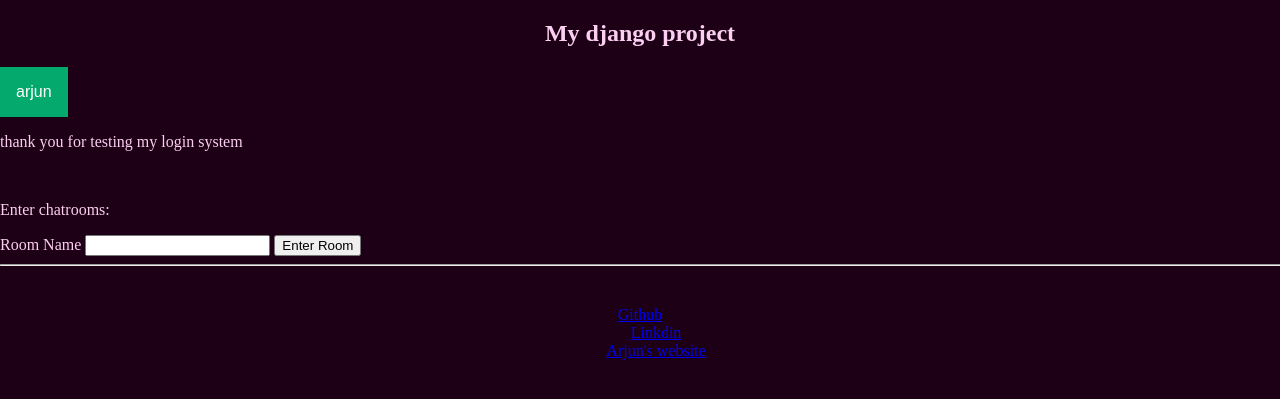
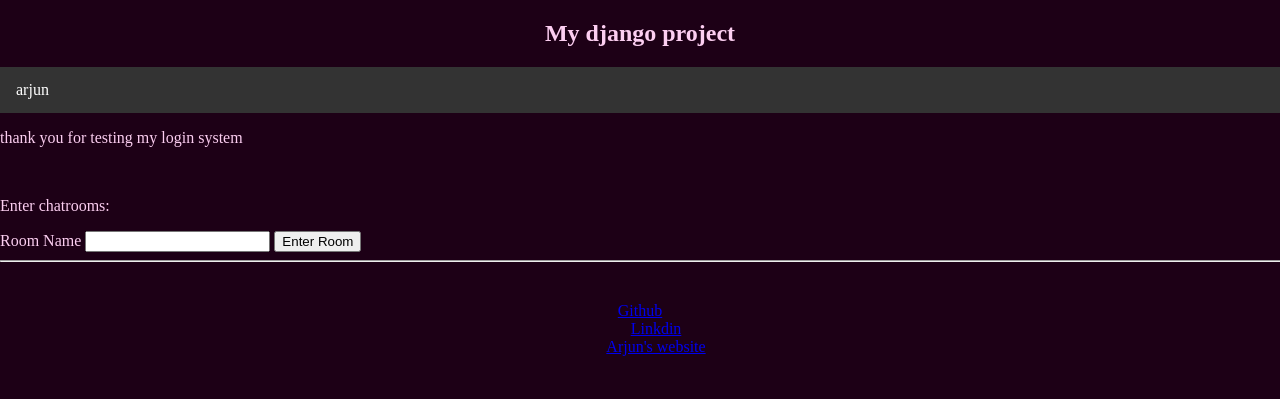
Before and after one commit to arjunprakash027/Django_application, a Django app: page / in a window 1280 px wide. Shown: the top 399 px of the page. Run offline with Django 4.2, Linux system fonts and the light colour scheme; a user stored in the database is signed in.

Commit message:
changes in ui

```diff
--- a/templates/authapp/index.html
+++ b/templates/authapp/index.html
@@ -21,13 +21,17 @@
     <title>logged in</title>
    </head>
    <body>
+    <div class="navbar">
         <div class="dropdown">
-        <button class="dropbtn">{{ request.user.username }}</button>
+          <button class="dropbtn">{{ request.user.username}}
+            <i class="fa fa-caret-down"></i>
+          </button>
           <div class="dropdown-content">
             <a href="/signout">logout</a>
             <a href="/signup">create a new account</a>
             <a href="/signin">login with an new account</a>
             <a href="/feedback">Leave your feedback</a>
+          </div>
         </div>
       </div>
      <p>thank you for testing my login system</p>
@@ -96,63 +100,64 @@
         margin-top:2rem
     }
 
-    .dropbtn {
-  background-color: #04AA6D;
+    .navbar {
+  overflow: hidden;
+  background-color: #333;
+}
+
+.navbar a {
+  float: left;
+  font-size: 16px;
   color: white;
-  padding: 16px;
-  font-size: 16px;
-  border: none;
+  text-align: center;
+  padding: 14px 16px;
+  text-decoration: none;
 }
 
 .dropdown {
-  position: relative;
-  display: inline-block;
+  float: left;
+  overflow: hidden;
+}
+
+.dropdown .dropbtn {
+  font-size: 16px;
+  border: none;
+  outline: none;
+  color: white;
+  padding: 14px 16px;
+  background-color: inherit;
+  font-family: inherit;
+  margin: 0;
+}
+
+.navbar a:hover, .dropdown:hover .dropbtn {
+  background-color: red;
 }
 
 .dropdown-content {
   display: none;
   position: absolute;
-  background-color: #f1f1f1;
+  background-color: #f9f9f9;
   min-width: 160px;
   box-shadow: 0px 8px 16px 0px rgba(0,0,0,0.2);
   z-index: 1;
 }
 
 .dropdown-content a {
+  float: none;
   color: black;
   padding: 12px 16px;
   text-decoration: none;
   display: block;
+  text-align: left;
 }
 
-.dropdown-content a:hover {background-color: #ddd;}
-
-.dropdown:hover .dropdown-content {display: block;}
-
-.dropdown:hover .dropbtn {background-color: #3e8e41;}
-
-.topnav {
-  overflow: hidden;
-  background-color: #333;
+.dropdown-content a:hover {
+  background-color: #ddd;
 }
 
-.topnav a {
-  float: left;
-  color: #f2f2f2;
-  text-align: center;
-  padding: 14px 16px;
-  text-decoration: none;
-  font-size: 17px;
-}
-
-.topnav a:hover {
-  background-color: #ddd;
-  color: black;
-}
-
-.topnav a.active {
-  background-color: #04AA6D;
-  color: white;
+.dropdown:hover .dropdown-content {
+  display: block;
 }
 </style>
 </html>
```
Lines whose indentation alone changed are shown as unchanged.
